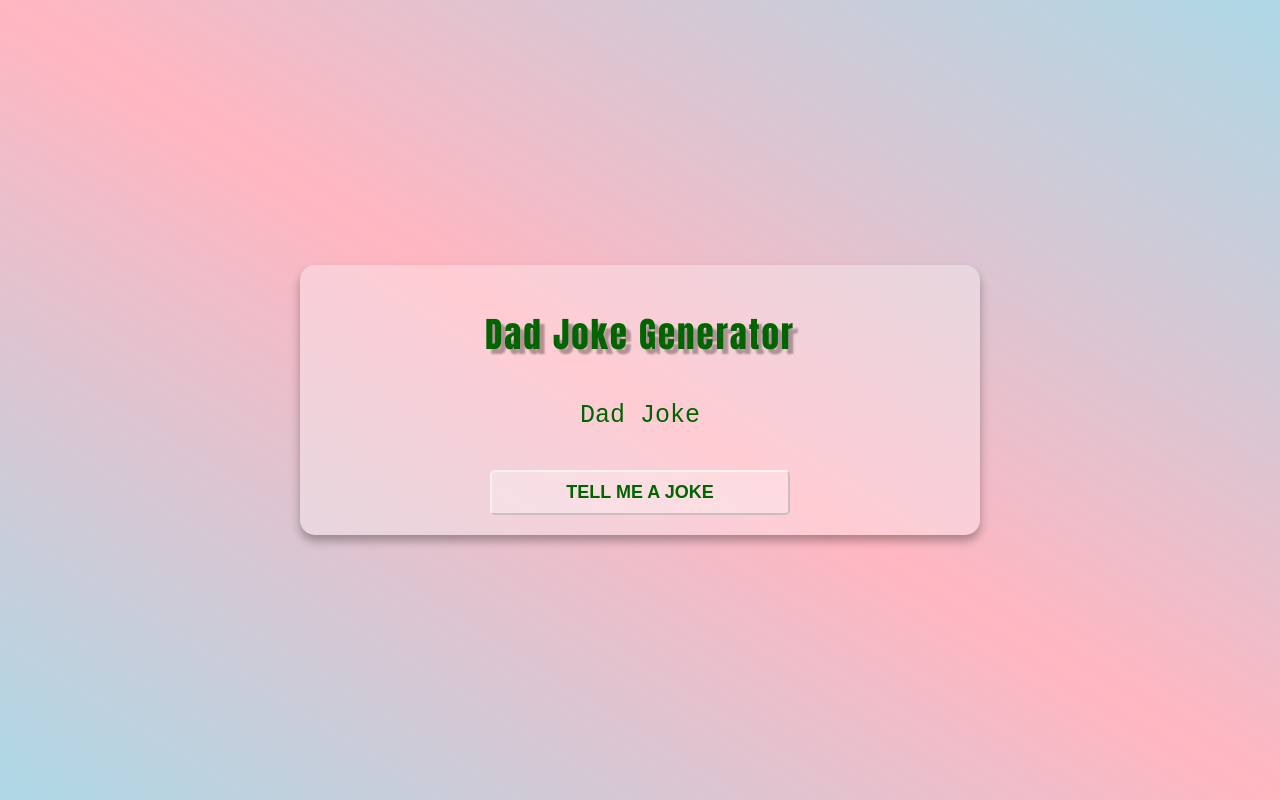
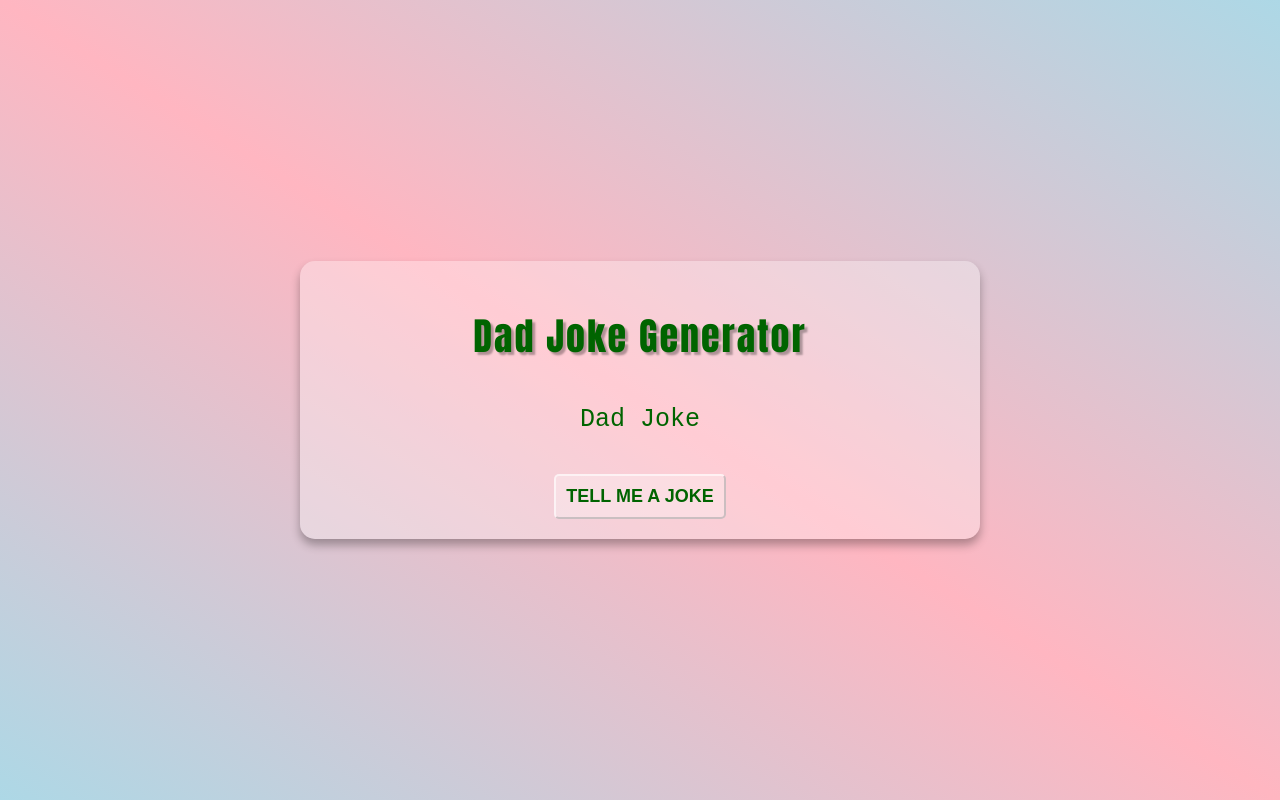
Before and after one commit to BradleyMaxmillan/Dad-Jokes-Generator, a plain HTML site: page index.html in a window 1280 px wide. Drawn offline with Linux system fonts and the light colour scheme.

Commit message:
deployed

```diff
--- a/index.html
+++ b/index.html
@@ -24,11 +24,12 @@
     color: darkgreen;
 }
 .heading{
-    font-size: 35px;
+    font-size: 38px;
     font-weight: 200;
     font-family: Impact, Haettenschweiler, 'Arial Narrow Bold', sans-serif;
-    text-shadow: 5px 5px 2px rgba(0,0,0,.3);
+    text-shadow: 3px 3px 2px rgba(0,0,0,.3);
     letter-spacing: 2px;
+
 }
 
 .joke{
@@ -45,7 +46,7 @@
     background-color: rgba(255, 255, 255, .3);
     border-color: rgba(255, 255, 255, 0.6);
     text-transform: uppercase;
-    width: 300px;
+    max-width: 300px;
     color: darkgreen;
 }
 .btn:hover{
```
